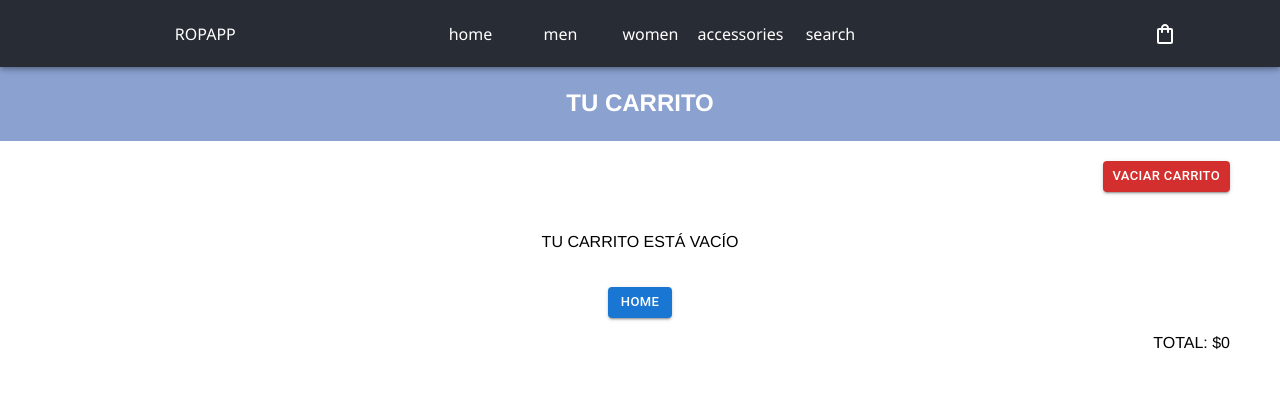
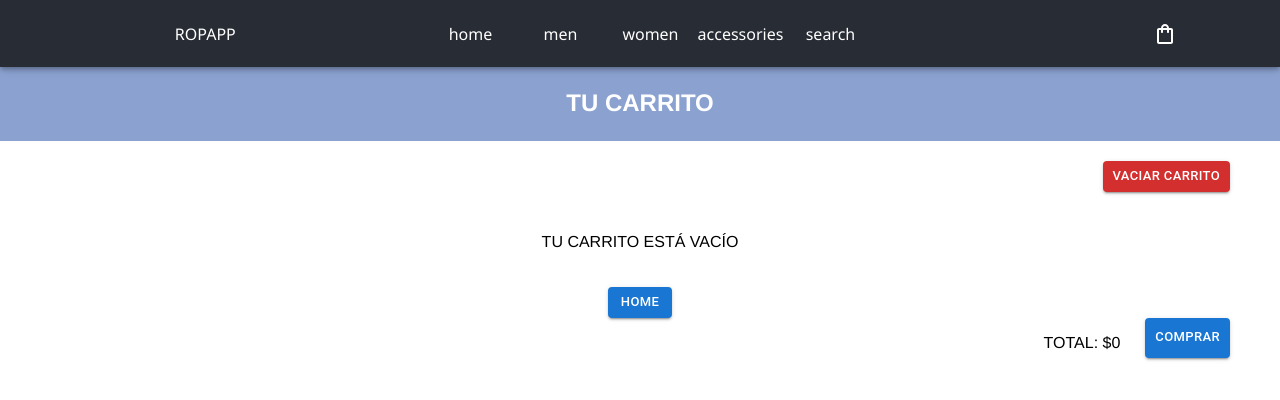
Before and after one commit to Astrovik3/React-Tomaz, a React (Create React App) app: page /cart in a window 1280 px wide. Shown: the top 400 px of the page. Built offline with nearby package versions, Linux system fonts and the light colour scheme.

Commit message:
clear cart, create and update firebase

```diff
--- a/src/components/Cart.js
+++ b/src/components/Cart.js
@@ -2,13 +2,55 @@ import React, { useContext } from "react";
 import { Link } from "react-router-dom";
 import { Button, Grid } from '@mui/material';
 import { CartContext } from "./CartContext";
+import { collection, serverTimestamp, setDoc, doc, updateDoc, increment } from 'firebase/firestore';
+import db from "../utils/firebaseConfig";
 import NavBar from "./NavBar";
 
 const Cart = () => {
-    const test = useContext(CartContext);
+  const test = useContext(CartContext);
 
-    //var precio = 0;
-    //var total = test.cartList.map((item) => precio = precio + (parseInt(item.price) * item.qty));
+  //var precio = 0;
+  //var total = test.cartList.map((item) => precio = precio + (parseInt(item.price) * item.qty));
+
+  const loadOrder = () => {
+    let itemsOrder = test.cartList.map(item => ({
+      id: item.idItem,
+      price: item.price,
+      title: item.name,
+      qty: item.qty
+    }))
+    let order = {
+      buyer: {
+        email: 'victor.tomaz@email.com',
+        name: 'Victor Tomaz',
+        phone: '1123984574'
+      },
+      date: serverTimestamp(),
+      total: test.precioTotal(),
+      item: itemsOrder
+
+    }
+    console.log(order);
+
+    const createOrderFirestone = async () => {
+      const newOrderRef = doc(collection(db, 'orders'));
+      await setDoc(newOrderRef, order);
+      return newOrderRef;
+    }
+    createOrderFirestone()
+      .then(result => alert('Your ID order is: ' + result.id))
+      .catch(error => console.log(error))
+
+    test.cartList.forEach(async (item) => {
+      const itemRef = doc(db, 'products', item.idItem);
+      await updateDoc(itemRef, {
+        stock: increment(-item.qty)
+      })
+    });
+
+    test.clear();
+
+  }
 
   return (
     <Grid>
@@ -46,8 +88,9 @@ const Cart = () => {
             </Grid>
           </Grid>)
       }
-      <Grid style={{display: 'flex', justifyContent: 'right', marginRight: '50px'}}>
-        <p>TOTAL: ${test.precioTotal()}</p>
+      <Grid style={{display: 'flex', height: '40px', justifyContent: 'right', marginRight: '50px'}}>
+        <p style={{marginRight: '25px'}}>TOTAL: ${test.precioTotal()}</p>
+        <Button variant="contained" color="primary" size="small" onClick={loadOrder}>comprar</Button>
       </Grid>
     </Grid>
   );
```
